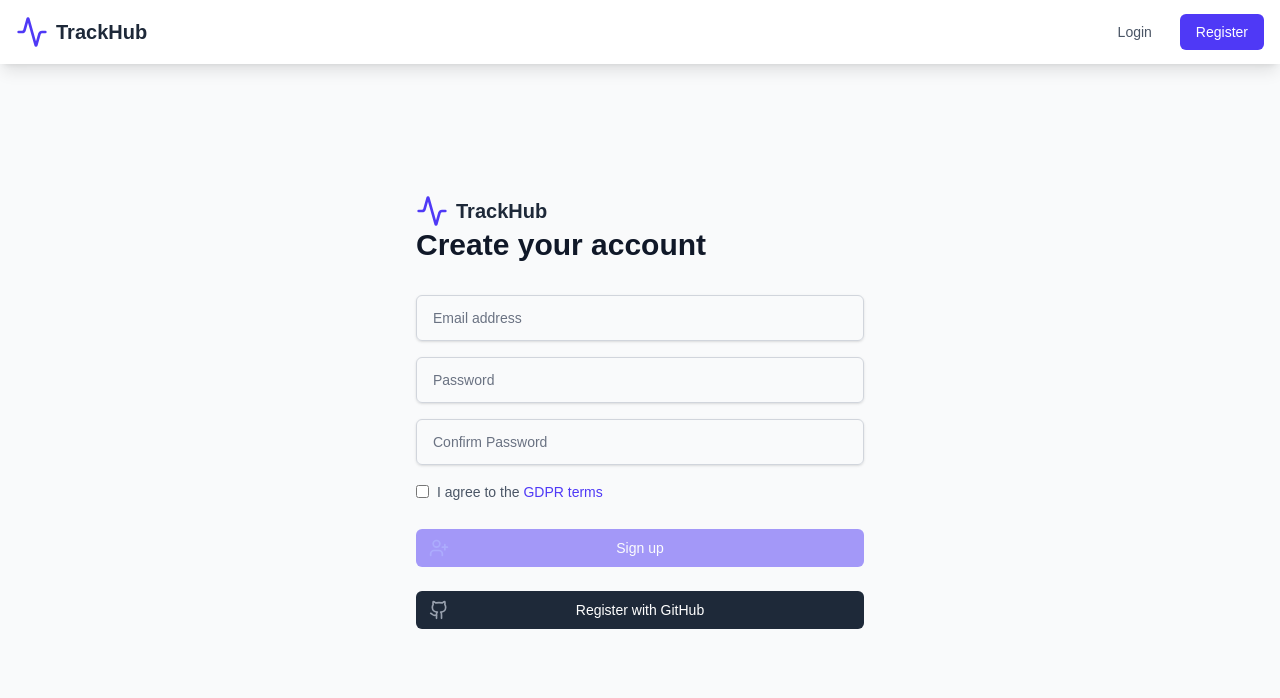
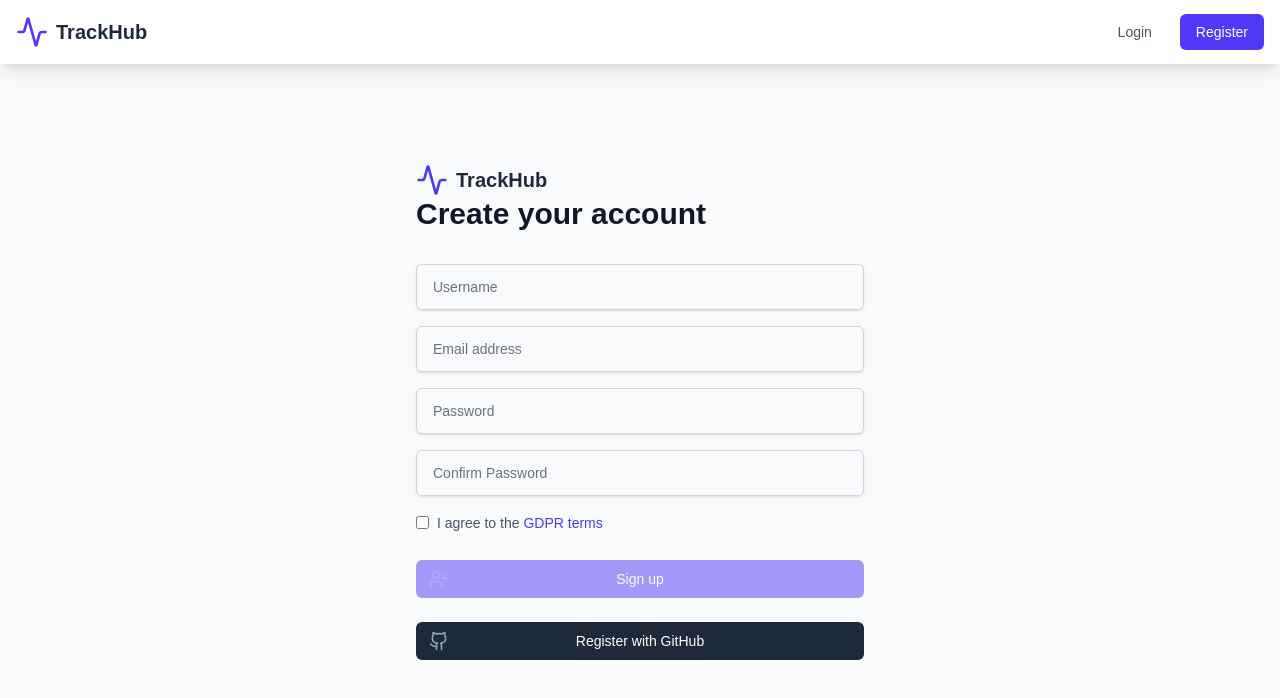
Before and after one commit to 69killian/Track-Hub, a Next.js app: page /register in a window 1280 px wide. Shown: the top 698 px of the page. Built offline with nearby package versions, Linux system fonts and the light colour scheme; no server answers.

Commit message:
Register form and validation

```diff
--- /dev/null
+++ b/app/api/auth/user/route.ts
@@ -0,0 +1,42 @@
+import { NextResponse } from "next/server";
+import { db } from "@/app/lib/prisma";
+import bcrypt from "bcryptjs";
+
+export async function POST(req: Request) {
+    try {
+        const body = await req.json();
+        const {email, username, password} = body;
+
+        // checking if email already exists
+        const existingUserByEmail = await db.user.findUnique({
+            where: { email: email }
+        });
+        if (existingUserByEmail) {
+            return NextResponse.json({user: null, message: "User with this email already exists"}, {status: 409});
+        }
+
+        const existingUserByUsername = await db.user.findUnique({
+            where: { username: username }
+        });
+        if (existingUserByUsername) {
+            return NextResponse.json({user: null, message: "User with this username already exists"}, {status: 409});
+        }
+
+        const hashedPassword = await bcrypt.hash(password, 10);
+        const newUser = await db.user.create({
+            data : {
+                username,
+                email,
+                password: hashedPassword
+            }
+        });
+        const { password: newUserPassword, ...rest } = newUser;
+
+
+        return NextResponse.json({user: rest, message: "User created successfully"}, {status: 201});
+    } catch (error) {
+        console.error(error);
+        return NextResponse.json({ message: "Something went wrong" }, { status: 500 });
+    }
+
+}
--- /dev/null
+++ b/app/lib/prisma.ts
@@ -0,0 +1,12 @@
+// lib/prisma.ts
+import { PrismaClient } from '@prisma/client';
+
+const globalForPrisma = globalThis as unknown as {
+    prisma: PrismaClient | undefined
+}
+
+export const prisma = globalForPrisma.prisma ?? new PrismaClient();
+
+if (process.env.NODE_ENV !== 'production') globalForPrisma.prisma = prisma
+
+export const db = prisma;
--- a/app/register/page.tsx
+++ b/app/register/page.tsx
@@ -1,40 +1,50 @@
 "use client"
 import React, { useState } from 'react';
 import { UserPlus, Activity, Github } from 'lucide-react';
-import { supabase } from '../lib/supabase';
 import Link from 'next/link';
 import Navigation from '../components/Navigation';
 import { signIn } from 'next-auth/react';
+import { useRouter } from 'next/navigation';
 
 function Register() {
-   const [consent, setConsent] = useState(false); // State for GDPR consent
+  const router = useRouter();
+  const [consent, setConsent] = useState(false);
   const [formData, setFormData] = useState({
-    email: '',
-    password: '',
-    confirmPassword: '',
+    username: "",
+    email: "",
+    password: "",
+    confirmPassword: "",
   });
-  const [error, setError] = useState('');
+  const [error, setError] = useState("");
 
   const handleSubmit = async (e: React.FormEvent) => {
+    // Block the refresh of the page
     e.preventDefault();
-    setError('');
 
     if (formData.password !== formData.confirmPassword) {
-      setError('Passwords do not match');
+      setError("Passwords do not match");
       return;
     }
 
-    const { error } = await supabase.auth.signUp({
-      email: formData.email,
-      password: formData.password,
-    });
+    const response = await fetch("/api/auth/user", {
+      method: "POST",
+      headers: {
+        "Content-type": "application/json"
+      },
+      body: JSON.stringify({
+        username: formData.username,
+        email: formData.email,
+        password: formData.password
+      })
+    })
 
-    if (error) {
-      setError(error.message);
-      return;
+
+    if (response.ok) {
+      router.push('/dashboard');
+    } else {
+      setError("Registration failed.");
     }
 
-    router.push('/dashboard');
   };
 
   const handleGitHubLogin = async () => {
@@ -65,6 +75,22 @@ function Register() {
             </div>
           )}
           <div className="rounded-md -space-y-px">
+          <div className='mb-4'>
+            <label htmlFor="username" className="sr-only">
+              Username
+            </label>
+            <input
+              id="username"
+              name="username"
+              type="text"
+              autoComplete="username"
+              required
+              value={formData.username}
+              onChange={(e) => setFormData({ ...formData, username: e.target.value })}
+              className="shadow-sm appearance-none rounded-md relative block w-full px-4 py-3 border border-gray-300 placeholder-gray-500 text-gray-900 focus:outline-none focus:ring-indigo-500 focus:border-indigo-500 sm:text-sm"
+              placeholder="Username"
+            />
+          </div>
             <div className='mb-4'>
               <label htmlFor="email-address" className="sr-only">
                 Email address
--- a/package.json
+++ b/package.json
@@ -11,6 +11,9 @@
   "dependencies": {
     "@prisma/client": "^6.5.0",
     "@supabase/supabase-js": "^2.49.3",
+    "axios": "^1.8.4",
+    "bcrypt": "^5.1.1",
+    "bcryptjs": "^3.0.2",
     "lucide-react": "^0.484.0",
     "next": "15.2.4",
     "next-auth": "^4.24.11",
@@ -27,6 +30,7 @@
   "devDependencies": {
     "@eslint/eslintrc": "^3",
     "@tailwindcss/postcss": "^4",
+    "@types/bcrypt": "^5.0.2",
     "@types/node": "^20",
     "@types/react": "^19",
     "@types/react-dom": "^19",
```
Also changed, not shown: 2 other files (tests, documents, lock files or other folders).
